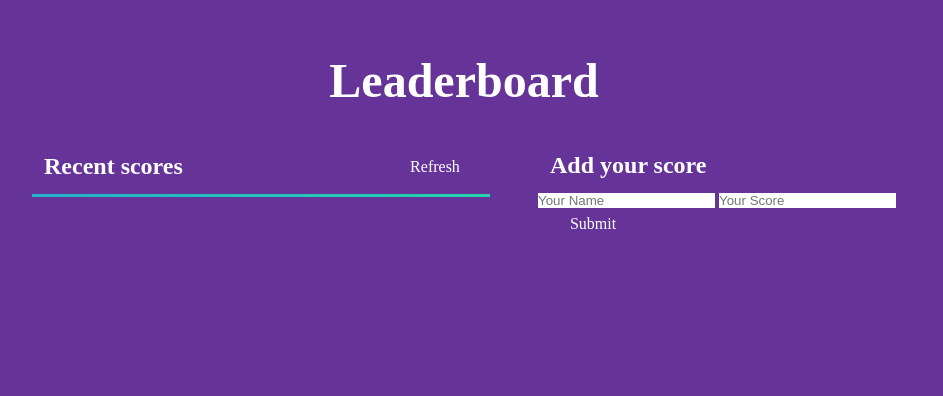
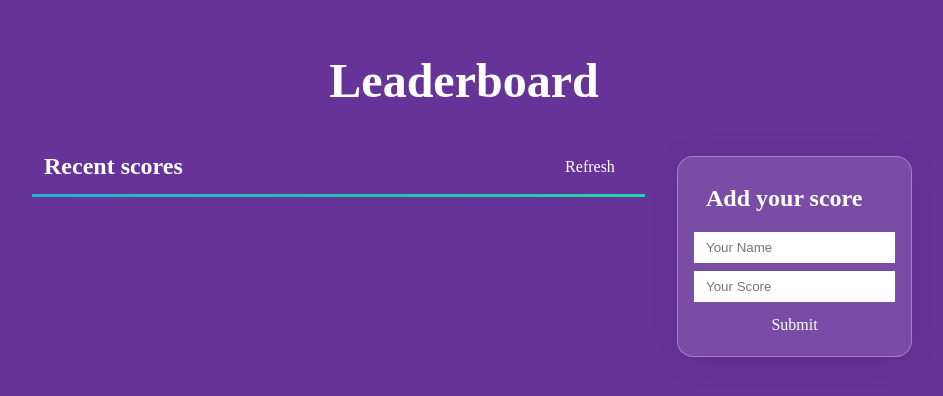
Before and after one commit to saadat-ali-awan/Leaderboard, a website built with webpack: page src/index.html in a window 1280 px wide. Shown: the whole page, without its empty margins (176-1119 px from the left). Built offline with nearby package versions, Linux system fonts and the light colour scheme; no server answers.

Commit message:
Add form styling

```diff
--- a/src/style.css
+++ b/src/style.css
@@ -85,6 +85,33 @@ header {
 .recent-scores {
   flex: 1;
   margin-right: 1rem;
+}
+
+.add-score {
+  align-self: flex-start;
+  margin-top: 2rem;
+  background: rgba(255, 255, 255, 0.13);
+  border-radius: 16px;
+  box-shadow: 0 4px 30px rgb(0 0 0 / 10%);
+  backdrop-filter: blur(5px);
+  -webkit-backdrop-filter: blur(5px);
+  border: 1px solid rgba(255, 255, 255, 0.3);
+}
+
+.add-score > form {
+  display: flex;
+  flex-direction: column;
+  align-items: center;
+}
+
+.add-score > form > * {
+  margin-top: 8px;
+}
+
+.add-score > form > input {
+  padding: 8px 12px;
+  outline: none;
+  color: rebeccapurple;
 }
 
 a {
```
